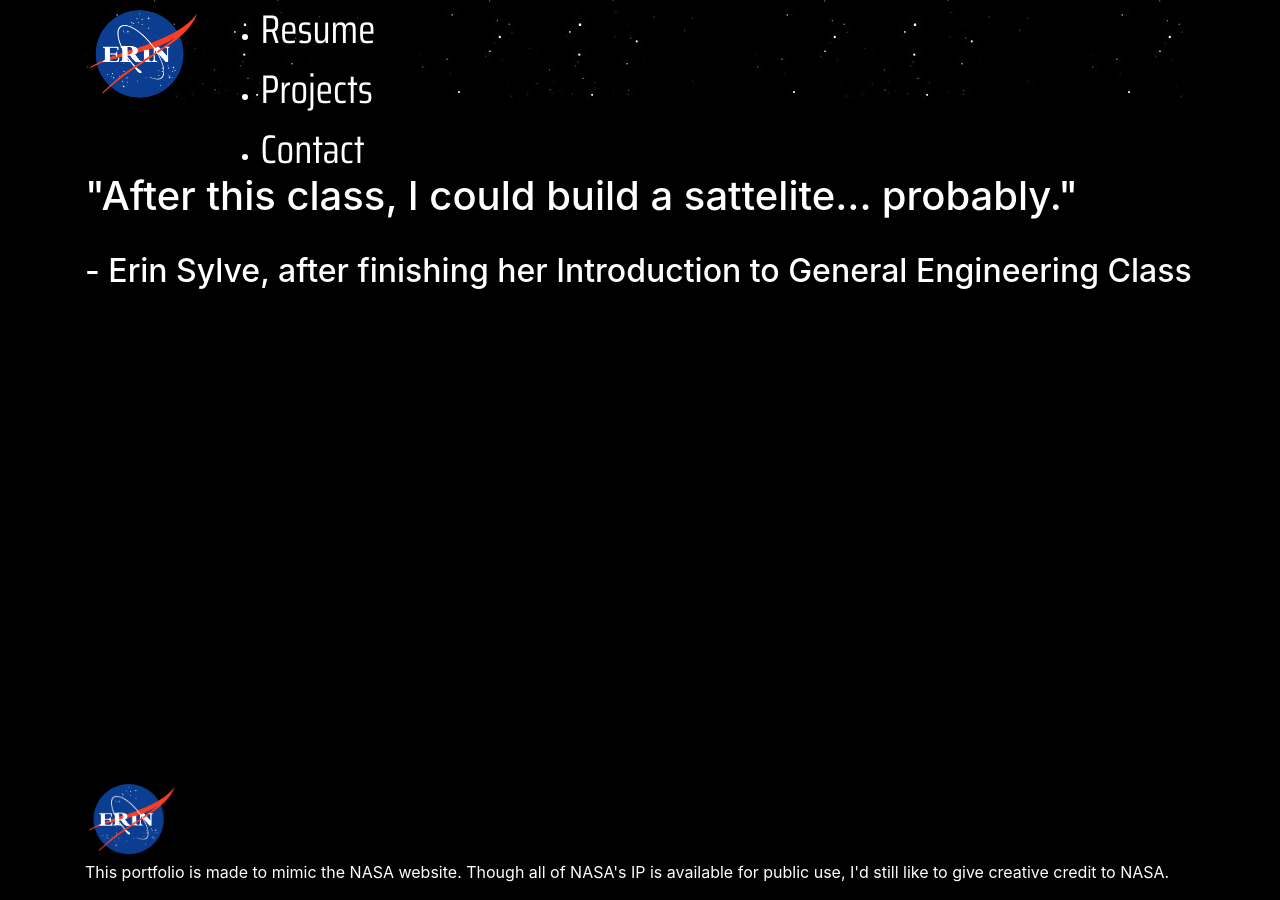
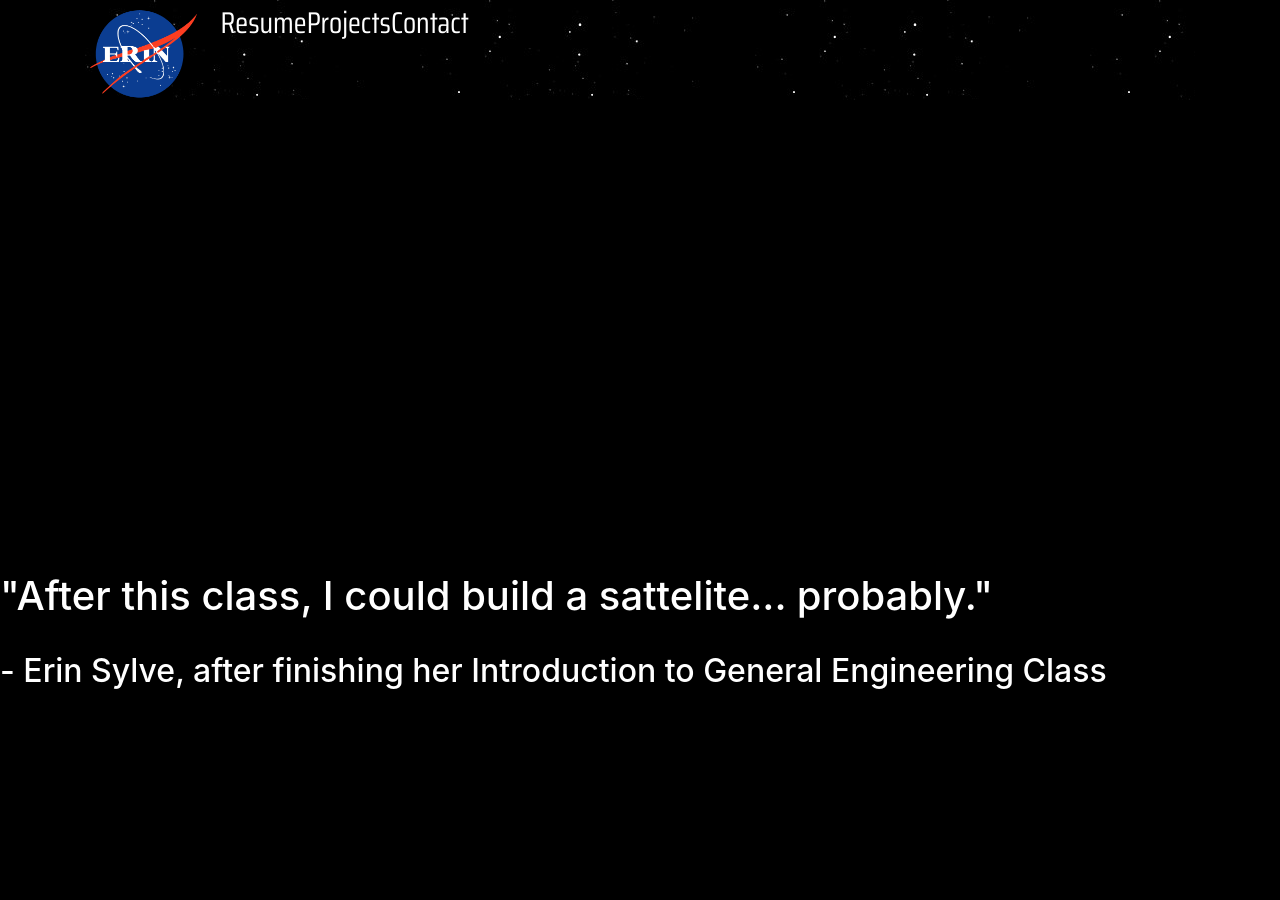
Before and after one commit to Esylve/esylve.github.io, a Jekyll site: the page index.html, which Jekyll copies as it is, in a window 1280 px wide. Built offline with Jekyll 4.4.1, drawn with Linux system fonts in a browser that asks for light colours.

Commit message:
fixing nav

```diff
--- a/contact/index.html
+++ b/contact/index.html
@@ -32,8 +32,4 @@
     <script src="https://cdn.jsdelivr.net/npm/popper.js@1.16.1/dist/umd/popper.min.js" integrity="sha384-9/reFTGAW83EW2RDu2S0VKaIzap3H66lZH81PoYlFhbGU+6BZp6G7niu735Sk7lN" crossorigin="anonymous"></script>
     <script src="https://stackpath.bootstrapcdn.com/bootstrap/4.5.2/js/bootstrap.min.js" integrity="sha384-B4gt1jrGC7Jh4AgTPSdUtOBvfO8shuf57BaghqFfPlYxofvL8/KUEfYiJOMMV+rV" crossorigin="anonymous"></script>
   </body>
-  <footer>
-    <img src="/erin-nasa.png">
-    <p>This portfolio is made to mimic the NASA website. Though all of NASA's IP is available for public use, I'd still like to give creative credit to NASA.</p>
-  </footer>
 </html>
--- a/index.html
+++ b/index.html
@@ -17,37 +17,35 @@
       <div class="nasaNav">
         <nav class="nav">
           <a class="navbar-brand" href="/"><img src="/erin-nasa.png"></a>
-          <ul>
-            <li class="navlink"><a href="/resume/">Resume</a></li>
-            <li class="navlink"><a href="/projects/">Projects</a></li>
-            <li class="navlink"><a href="/contact/">Contact</a></li>
-        </ul>
+            <a href="/resume/"><span class="navlink">Resume</span></a>
+            <a href="/projects/"><span class="navlink">Projects</span></a>
+            <a href="/contact/"><span class="navlink">Contact</span></a>
         </nav>
       </div>
       <br><br><br>
-      <span class="row-fluid span12" style="height:200px;">
-          <span class="span6" style="background-color: aliceblue; margin:5;"></span>
-          <span class="span6" style="background-color:blue; margin:5;"></span>
-            <span class="row-fluid" style="height:100px;">
-              <span class="span3" style="background-color:blueviolet; margin:5;"></span>
-              <span class="span3" style="background-color:chartreuse; margin:5;"></span>
-            </span>
-            <span class="row-fluid" style="height:100px;">
-              <span class="span6" style="background-color:chocolate; margin:5;"></span>
-            </span>
-          </span>
-        </span>
-      <span class="row-fluid span12" style="height:100px;">
-        <span class="span3" style="background-color:crimson; margin:5;"></span>
-        <span class="span6" style="background-color:darkgreen; margin:5;"></span>
-        <span class="span3" style="background-color:darkgrey; margin:5;"></span>
-      </span>
-      <span class="row-fluid span12" style="height:100px;">
-        <span class="span3" style="background-color:darkolivegreen margin:5;"></span>
-        <span class="span3" style="background-color:darksalmon margin:5;"></span>
-        <span class="span3" style="background-color:darkseagreen; margin:5;"></span>
-        <span class="span3" style="background-color:darkslateblue; margin:5;"></span>
-      </span>
+      <div class="row-fluid" style="height:200px;">
+          <div class="span6" style="background-color: aliceblue; margin:5;"></div>
+          <div class="span6" style="background-color:blue; margin:5;"></div>
+            <div class="row-fluid" style="height:100px;">
+              <div class="span3" style="background-color:blueviolet; margin:5;"></div>
+              <div class="span3" style="background-color:chartreuse; margin:5;"></div>
+            </div>
+            <div class="row-fluid" style="height:100px;">
+              <div class="span6" style="background-color:chocolate; margin:5;"></div>
+            </div>
+          </div>
+        </div>
+      <div class="row-fluid" style="height:100px;">
+        <div class="span3" style="background-color:crimson; margin:5;"></div>
+        <div class="span6" style="background-color:darkgreen; margin:5;"></div>
+        <div class="span3" style="background-color:darkgrey; margin:5;"></div>
+      </div>
+      <div class="row-fluid" style="height:100px;">
+        <div class="span3" style="background-color:darkolivegreen margin:5;"></div>
+        <div class="span3" style="background-color:darksalmon margin:5;"></div>
+        <div class="span3" style="background-color:darkseagreen; margin:5;"></div>
+        <div class="span3" style="background-color:darkslateblue; margin:5;"></div>
+      </div>
       <h1>"After this class, I could build a sattelite... probably."</h1><br>
       <h2>- Erin Sylve, after finishing her Introduction to General Engineering Class</h2>
 
@@ -57,8 +55,4 @@
     <script src="https://cdn.jsdelivr.net/npm/popper.js@1.16.1/dist/umd/popper.min.js" integrity="sha384-9/reFTGAW83EW2RDu2S0VKaIzap3H66lZH81PoYlFhbGU+6BZp6G7niu735Sk7lN" crossorigin="anonymous"></script>
     <script src="https://stackpath.bootstrapcdn.com/bootstrap/4.5.2/js/bootstrap.min.js" integrity="sha384-B4gt1jrGC7Jh4AgTPSdUtOBvfO8shuf57BaghqFfPlYxofvL8/KUEfYiJOMMV+rV" crossorigin="anonymous"></script>
   </body>
-  <footer>
-    <img src="/erin-nasa.png">
-    <p>This portfolio is made to mimic the NASA website. Though all of NASA's IP is available for public use, I'd still like to give creative credit to NASA.</p>
-  </footer>
 </html>
--- a/main.css
+++ b/main.css
@@ -8,14 +8,16 @@
     height:100px;
 }
 .nasaNav a{
-    font-size: 40px;
+    font-size: 30px;
     color:white;
 }
 .navlink{
-    margin:20;
+    margin:10;
+    padding:5;
 }
 .navlink:hover {
     background-color: #15418c;
+    text-decoration: none;
 }
 .nasaNav img{
     height:100px;
--- a/projects/index.html
+++ b/projects/index.html
@@ -31,8 +31,4 @@
     <script src="https://cdn.jsdelivr.net/npm/popper.js@1.16.1/dist/umd/popper.min.js" integrity="sha384-9/reFTGAW83EW2RDu2S0VKaIzap3H66lZH81PoYlFhbGU+6BZp6G7niu735Sk7lN" crossorigin="anonymous"></script>
     <script src="https://stackpath.bootstrapcdn.com/bootstrap/4.5.2/js/bootstrap.min.js" integrity="sha384-B4gt1jrGC7Jh4AgTPSdUtOBvfO8shuf57BaghqFfPlYxofvL8/KUEfYiJOMMV+rV" crossorigin="anonymous"></script>
   </body>
-  <footer>
-    <img src="/erin-nasa.png">
-    <p>This portfolio is made to mimic the NASA website. Though all of NASA's IP is available for public use, I'd still like to give creative credit to NASA.</p>
-  </footer>
 </html>
--- a/resume/index.html
+++ b/resume/index.html
@@ -159,8 +159,4 @@
     <script src="https://cdn.jsdelivr.net/npm/popper.js@1.16.1/dist/umd/popper.min.js" integrity="sha384-9/reFTGAW83EW2RDu2S0VKaIzap3H66lZH81PoYlFhbGU+6BZp6G7niu735Sk7lN" crossorigin="anonymous"></script>
     <script src="https://stackpath.bootstrapcdn.com/bootstrap/4.5.2/js/bootstrap.min.js" integrity="sha384-B4gt1jrGC7Jh4AgTPSdUtOBvfO8shuf57BaghqFfPlYxofvL8/KUEfYiJOMMV+rV" crossorigin="anonymous"></script>
   </body>
-  <footer>
-    <img src="/erin-nasa.png">
-    <p>This portfolio is made to mimic the NASA website. Though all of NASA's IP is available for public use, I'd still like to give creative credit to NASA.</p>
-  </footer>
 </html>
```
